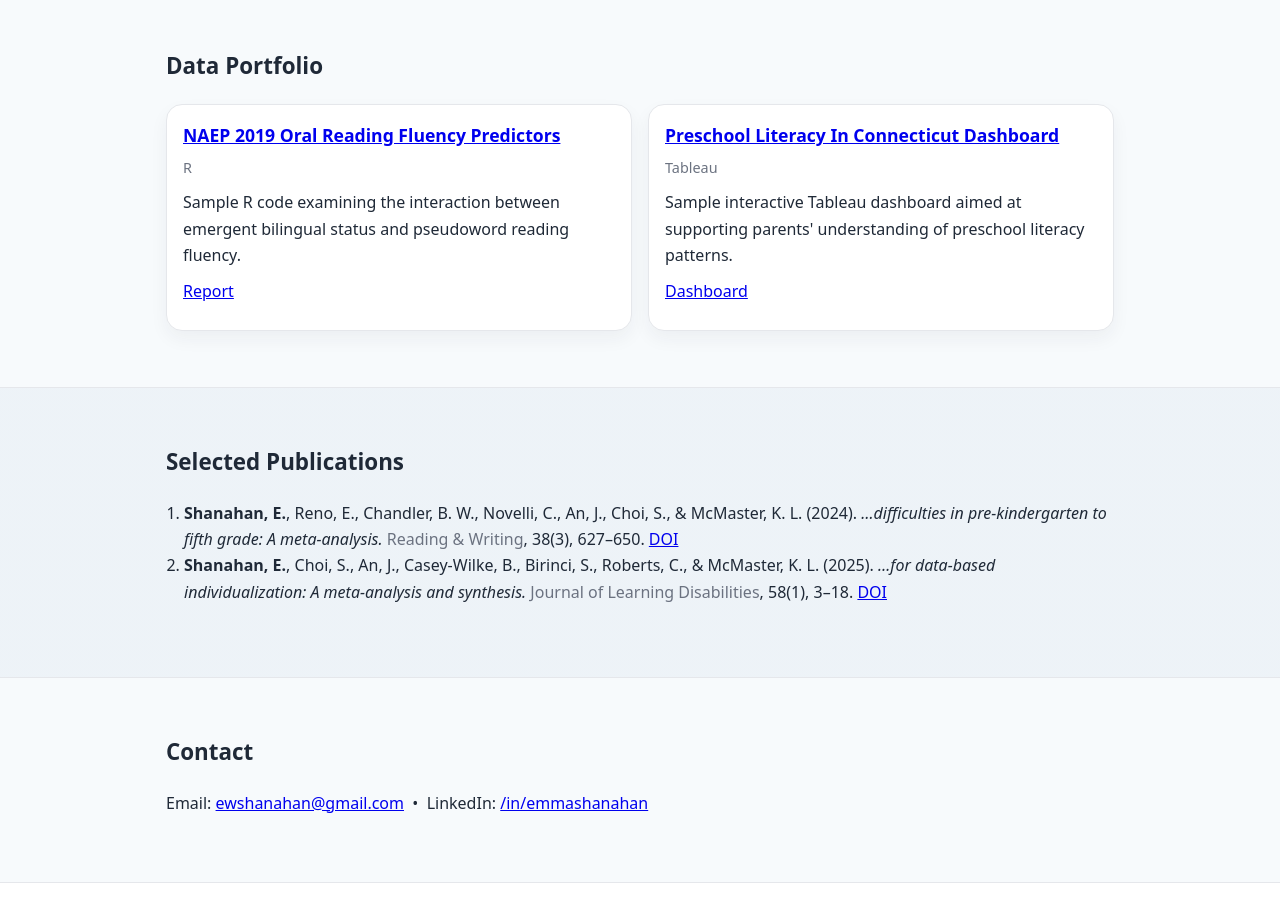
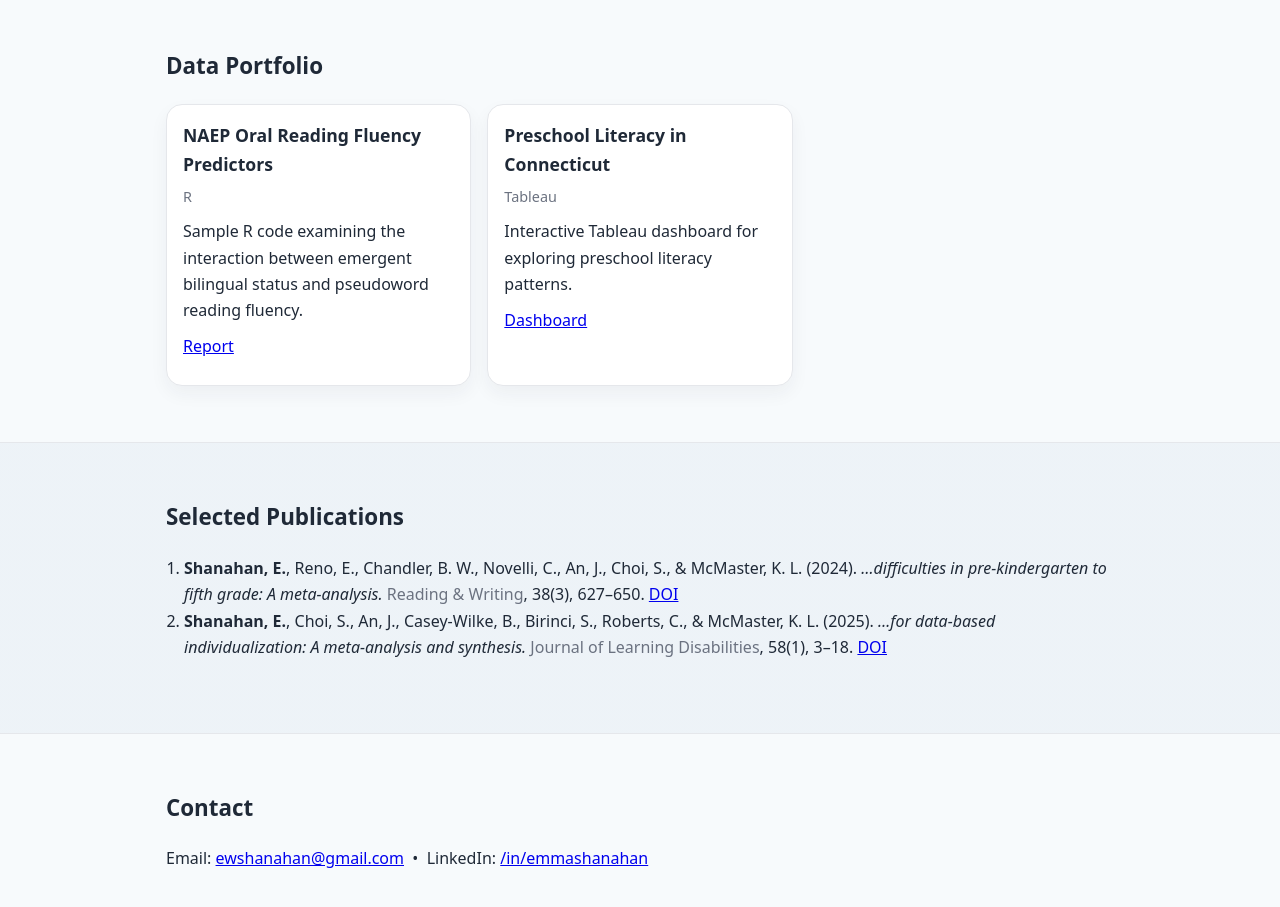
Before and after one commit to ewshanahan/emma_shanahan, a plain HTML site: page index.html in a window 1280 px wide. Shown: the part 960-1867 px from the top of the page. Drawn offline with Linux system fonts and the light colour scheme.

Commit message:
Update index.html

```diff
--- a/index.html
+++ b/index.html
@@ -74,19 +74,21 @@
         <h2>Data Portfolio</h2>
         <div class="cards">
           <article class="card">
-            <h3><a href="NAEP-2018-ORF.html" target="_blank" rel="noopener">NAEP 2019 Oral Reading Fluency Predictors</a></h3>
+  <h3>NAEP Oral Reading Fluency Predictors</h3>
   <p class="tags">R</p>
   <p>Sample R code examining the interaction between emergent bilingual status and pseudoword reading fluency.</p>
   <p class="links">
-              <a href="#" target="_blank" rel="noopener">Report</a>
+    <a href="NAEP-2018-ORF.html" target="_blank" rel="noopener">Report</a>
   </p>
 </article>
 <article class="card">
-            <h3><a href="https://public.tableau.com/shared/89WBYSWYC?:display_count=n&:origin=viz_share_link" target="_blank" rel="noopener">Preschool Literacy In Connecticut Dashboard</a></h3>
+  <h3>Preschool Literacy in Connecticut</h3>
   <p class="tags">Tableau</p>
-            <p>Sample interactive Tableau dashboard aimed at supporting parents' understanding of preschool literacy patterns.</p>
+  <p>Interactive Tableau dashboard for exploring preschool literacy patterns.</p>
   <p class="links">
-              <a href="#" target="_blank" rel="noopener">Dashboard</a>
+    <a href="https://public.tableau.com/shared/89WBYSWYC?:display_count=n&:origin=viz_share_link" target="_blank" rel="noopener">Dashboard</a>
+  </p>
+</article>
             </p>
           </article>
         </div>
```
Lines whose indentation alone changed are shown as unchanged.
